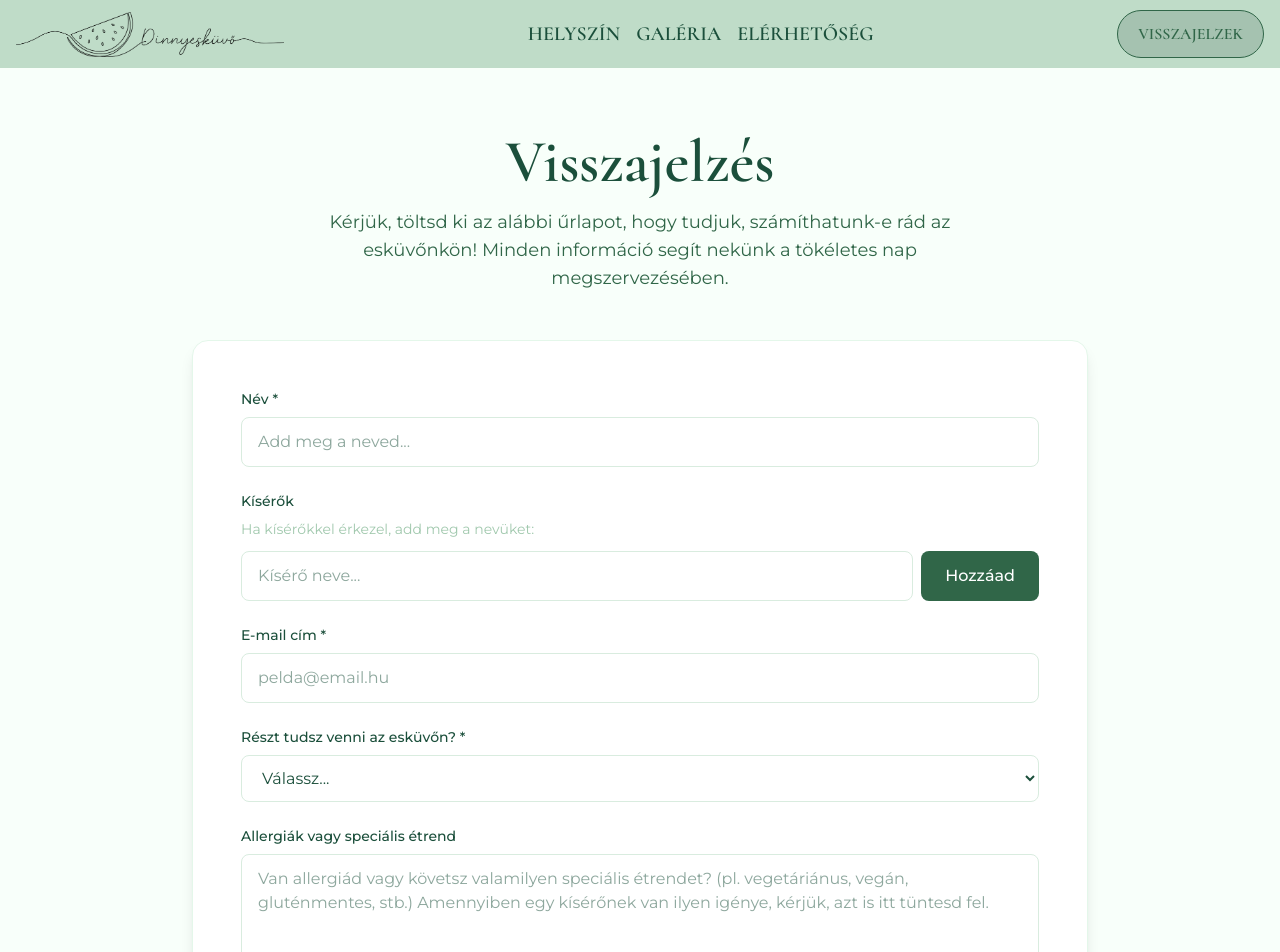
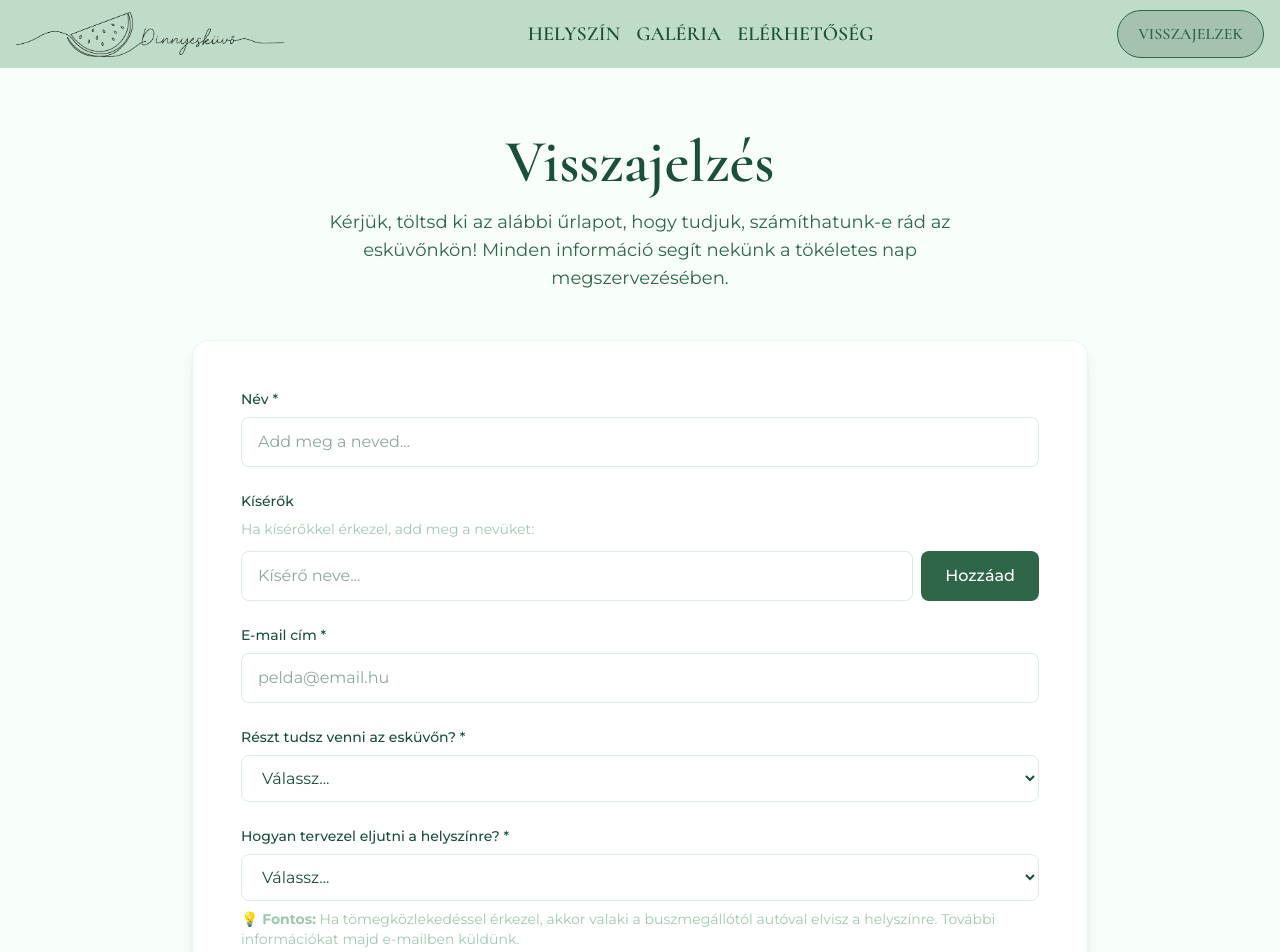
Before and after one commit to torokt21/wedding-website, a Next.js app: page /rsvp in a window 1280 px wide. Shown: the top 952 px of the page. Built offline with nearby package versions, Linux system fonts and the light colour scheme; what tailwindcss-animated would draw is missing.

Commit message:
Transport question

```diff
--- a/src/app/rsvp/page.tsx
+++ b/src/app/rsvp/page.tsx
@@ -19,6 +19,7 @@ export default function RsvpPage() {
 		companions: [],
 		email: "",
 		canAttend: "",
+		transportation: "",
 		allergies: "",
 		songRequests: "",
 	});
@@ -67,6 +68,7 @@ export default function RsvpPage() {
 				companions: [],
 				email: "",
 				canAttend: "",
+				transportation: "",
 				allergies: "",
 				songRequests: "",
 			});
@@ -206,6 +208,31 @@ export default function RsvpPage() {
 							</select>
 						</div>
 
+						{/* Transportation Field */}
+						<div>
+							<label
+								htmlFor="transportation"
+								className="block text-sm font-medium text-primary-900 mb-2">
+								Hogyan tervezel eljutni a helyszínre? *
+							</label>
+							<select
+								id="transportation"
+								name="transportation"
+								value={formData.transportation}
+								onChange={handleChange}
+								required
+								className="w-full px-4 py-3 border border-primary-300 rounded-lg focus:ring-2 focus:ring-primary-600 focus:border-transparent outline-none transition-all duration-200 bg-primary-50 hover:bg-white focus:bg-white">
+								<option value="">Válassz...</option>
+								<option value="sajat-auto">Autóval/taxival érkezem</option>
+								<option value="tomegkozlekedes">Tömegközlekedéssel érkezem</option>
+							</select>
+							<p className="text-sm text-primary-600 mt-2">
+								💡 <strong>Fontos:</strong> Ha tömegközlekedéssel érkezel, akkor
+								valaki a buszmegállótól autóval elvisz a helyszínre. További
+								információkat majd e-mailben küldünk.
+							</p>
+						</div>
+
 						{/* Allergies Field */}
 						<div>
 							<label
--- a/src/app/rsvp/rsvpEmail.tsx
+++ b/src/app/rsvp/rsvpEmail.tsx
@@ -15,6 +15,7 @@ interface RSVPEmailProps {
 	companions?: string[];
 	email?: string;
 	canAttend?: string;
+	transportation?: string;
 	allergies?: string;
 	songRequests?: string;
 }
@@ -26,6 +27,7 @@ export const RSVPEmail = ({
 	companions,
 	email,
 	canAttend,
+	transportation,
 	allergies,
 	songRequests,
 }: RSVPEmailProps) => {
@@ -68,6 +70,13 @@ export const RSVPEmail = ({
 								{canAttend === "igen" ? "Igen" : "Nem"}
 							</Text>
 						</Row>
+						{transportation && (
+							<Row>
+								<Text style={paragraph}>
+									<strong>Közlekedés:</strong> {transportation}
+								</Text>
+							</Row>
+						)}
 						{companions && companions.length > 0 && (
 							<Row>
 								<Text style={paragraph}>
--- a/src/app/rsvp/sendRSVPEmailAction.tsx
+++ b/src/app/rsvp/sendRSVPEmailAction.tsx
@@ -9,6 +9,7 @@ export interface RSVPFormData {
 	companions: string[];
 	email: string;
 	canAttend: string;
+	transportation: string;
 	allergies: string;
 	songRequests: string;
 }
@@ -23,12 +24,11 @@ async function SendRSVPEmailAction(formData: RSVPFormData) {
 			companions={formData.companions}
 			email={formData.email}
 			canAttend={formData.canAttend}
+			transportation={formData.transportation}
 			allergies={formData.allergies}
 			songRequests={formData.songRequests}
 		/>
-	);
-
-	await transporter.sendMail({
+	);	await transporter.sendMail({
 		from: process.env.FROM_EMAIL,
 		to: process.env.CONTACT_EMAILS?.split(",") || [],
 		subject: `RSVP - ${formData.name} ${formData.canAttend === "igen" ? "részt vesz" : "nem vesz részt"}`,
```
